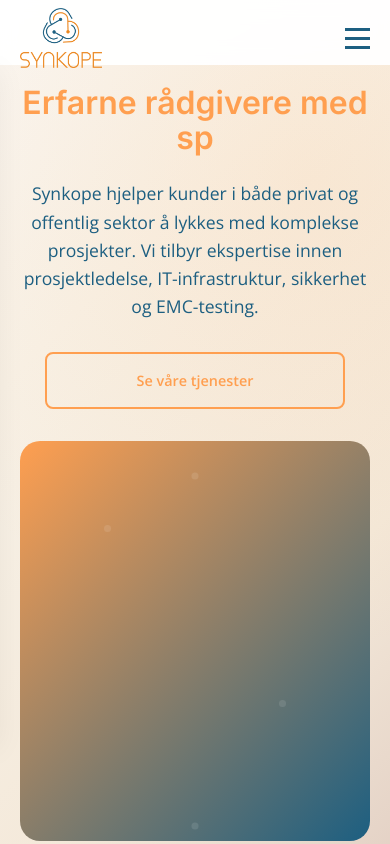
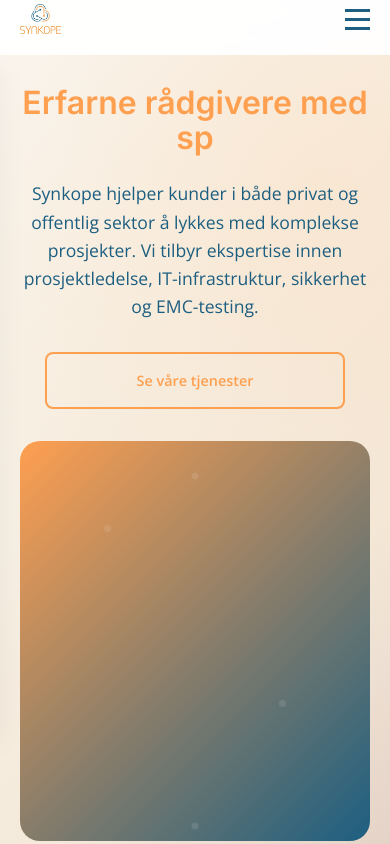
Before and after one commit to vildestromb/synkope-website, a plain HTML site: page index.html in a window 390 px wide. Shown: the top 844 px of the page. Drawn offline with nearby package versions, Linux system fonts and the light colour scheme.

Commit message:
Fiks mobillogo-størrelse som var for stor i navbar
Problemet var:
- Inline-styles (height: 60px) overstyrte CSS media queries
- Logo var for stor for navbar-høyden på mobil

Løsning:
- Fjernet alle inline-styles fra logo-elementer
- Justert CSS for bedre mobile proportioner:
  * Desktop: 60px (via CSS)
  * Tablet (768px): 35px
  * Mobil (480px): 30px navbar-høyde: 55px
- Nav-menu-posisjon justert til å matche navbar-høyde

Nå skal logoen passe perfekt i navbar på alle skjermstørrelser.

```diff
--- a/css/style.css
+++ b/css/style.css
@@ -874,7 +874,7 @@ section {
 /* Responsive Design */
 @media (max-width: 768px) {
     .logo-image {
-        height: 45px;
+        height: 35px;
     }
 
     .nav-menu {
@@ -1085,12 +1085,16 @@ section {
     }
 
     .navbar {
-        height: 65px;
-        padding: 0.5rem 0;
+        height: 55px;
+        padding: 0.25rem 0;
+    }
+
+    .logo-image {
+        height: 30px;
     }
 
     .nav-menu {
-        top: 60px;
+        top: 55px;
     }
 }
 
--- a/index.html
+++ b/index.html
@@ -23,7 +23,6 @@
                         src="images/logo-standard.png"
                         alt="Synkope Logo"
                         class="logo-image"
-                        style="height: 60px; width: auto"
                     />
                 </div>
                 <div class="nav-menu">
```
Also changed, not shown: tjenester/emc.html (+0 -1 lines), tjenester/ikt-infrastruktur.html (+0 -1 lines), tjenester/informasjonssikkerhet.html (+0 -1 lines), tjenester/prosjektstyring.html (+0 -1 lines).
